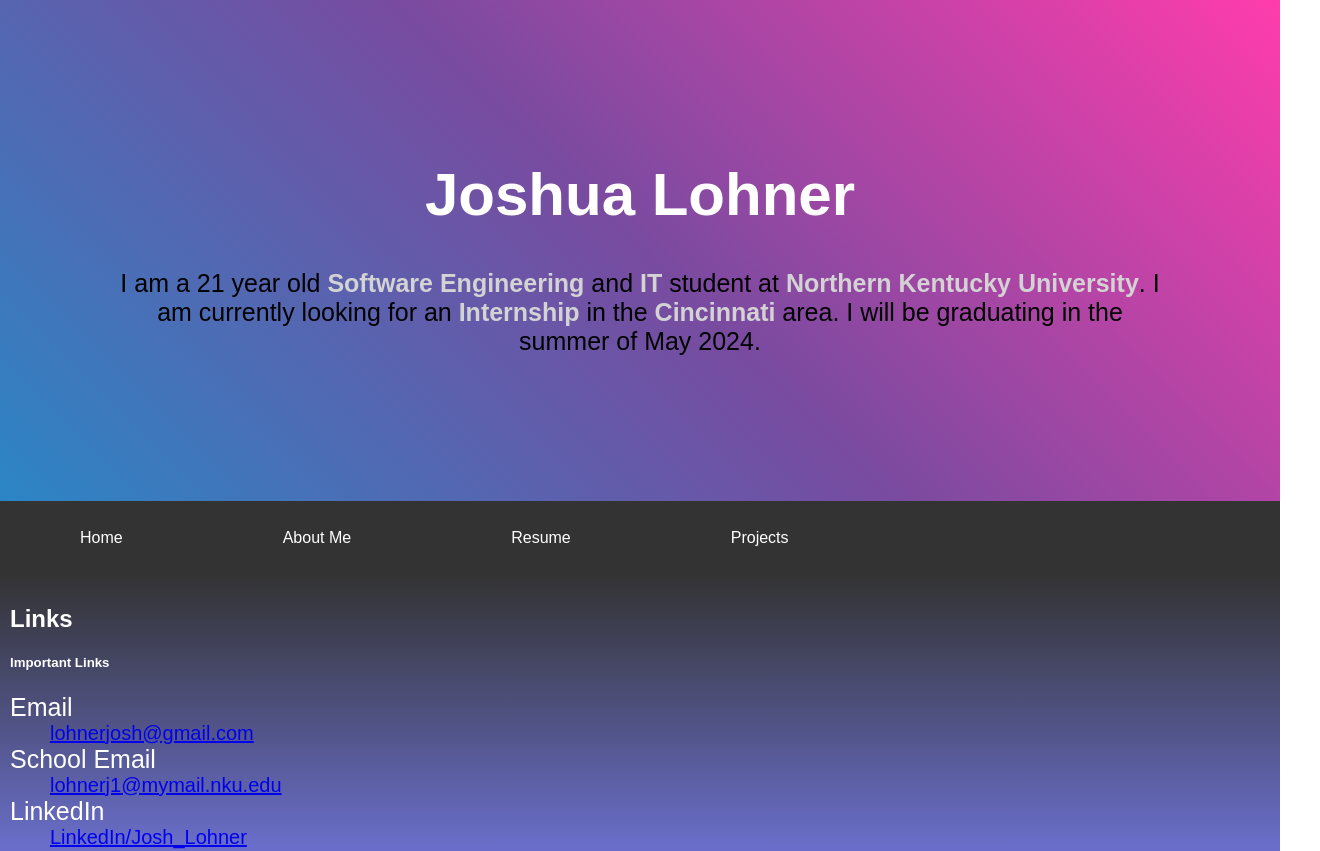
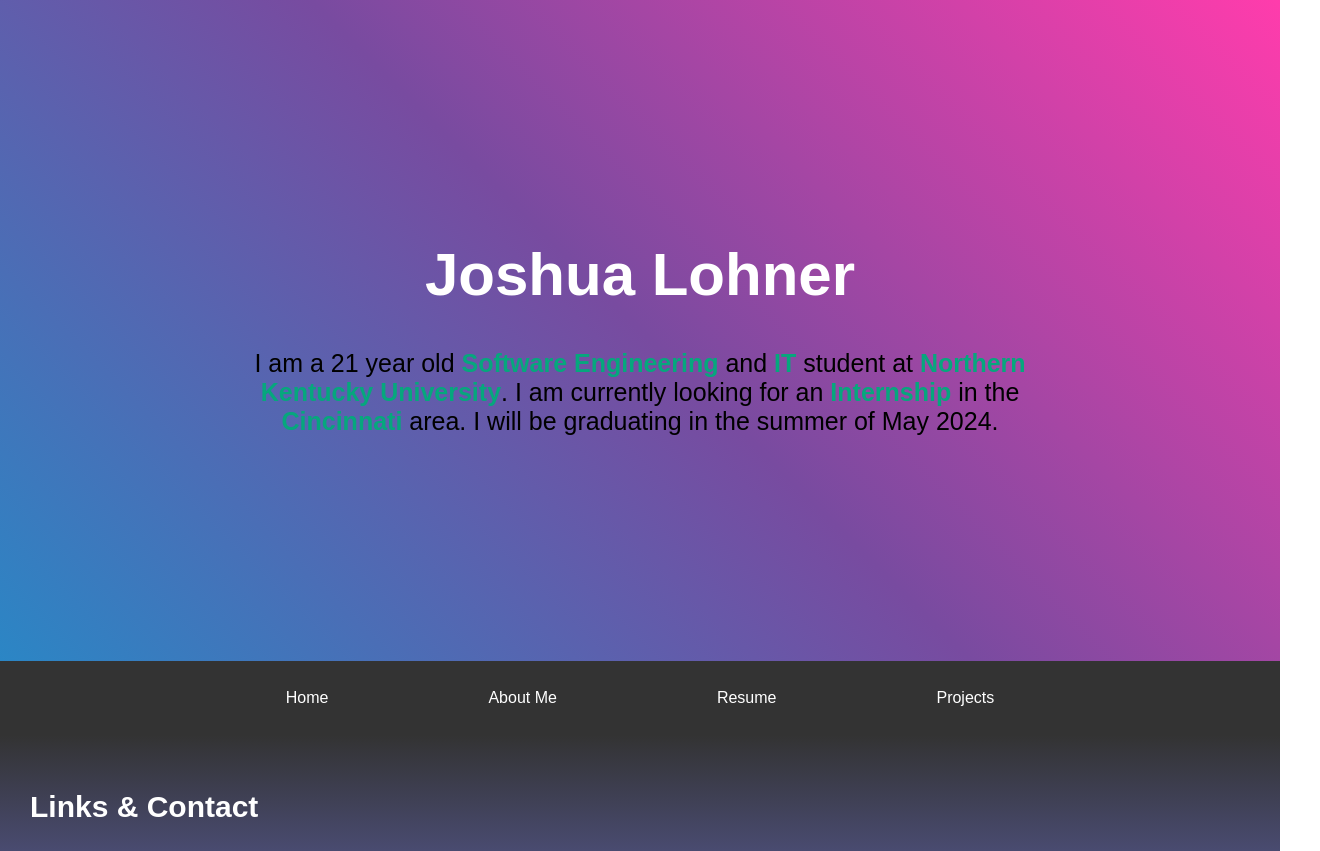
Before and after one commit to JoshLohner/lohnerj.github.io, a plain HTML site: page index.html in a window 1280 px wide. Shown: the top 851 px of the page, 1320 px wide, since content can reach past the window. Drawn offline with Linux system fonts and the light colour scheme.

Commit message:
Nav Bar centered, CSS cleaned up
thanks johnny :)

```diff
--- a/index.html
+++ b/index.html
@@ -29,8 +29,8 @@
   <div class="row">
     <div class="main">
       <div class="slant1" id="first">
-        <h2>Links</h2>
-        <h5>Important Links</h5>
+        <h2>Links & Contact</h2>
+
         <dl>
           <dt>Email</dt>
           <dd><a href="mailto:lohnerjosh@gmail.com">lohnerjosh@gmail.com</a></dd>
--- a/navbar.css
+++ b/navbar.css
@@ -1,31 +1,25 @@
-/* All */
- /* * {
-  box-sizing: border-box;
-  outline: dotted;
-  outline-color: red;
-}   */
-
-
-* {
+/* Style the body */
+body {
+  font-family: Arial, Helvetica, sans-serif;
+  margin: 0;
   box-sizing: border-box;
   scroll-padding-top: 70px;
 }
 
-/* Style the body */
-body {
-  font-family: Arial, Helvetica, sans-serif;
-  margin: 0;
-}
 
-/* Header/logo Title */
+
+
+
+
+/* Style the header */
 .header {
-  padding: 120px;
+  padding: 200px;
   text-align: center;
   color: white;
   font-size: 25px;
   background-color: #FF3CAC;
   background-image: linear-gradient(225deg, #FF3CAC 0%, #784BA0 50%, #2B86C5 100%);
-  color:black
+  color: black
 }
 
 /* Increase the font size of the heading */
@@ -34,38 +28,28 @@ body {
   color: white;
 }
 
-.header h2 {
-  font-size: 40px;
-  color: #D3D3D3;
-}
-
+/* Changes text color of bolded item in header */
 .header b {
-  color: #D3D3D3;
+  color: #06A77D;
 }
 
 
-dl dt {
-  color:white;
-  font-size:25px;
-}
 
- dl dd {
-  color:black;
-  font-size:20px;
-}
 
-/* Sticky navbar - toggles between relative and fixed, depending on the scroll position. It is positioned relative until a given offset position is met in the viewport - then it "sticks" in place (like position:fixed). The sticky value is not supported in IE or Edge 15 and earlier versions. However, for these versions the navbar will inherit default position */
+
+
+/* Style the navbar */
 .navbar {
   overflow: hidden;
   background-color: #333;
   position: sticky;
   position: -webkit-sticky;
   top: 0;
+  display: flex;
+  justify-content: center;
 }
 
-
-
-/* Style the navigation bar links */
+/* Style the navbar anchor */
 .navbar a {
   float: left;
   display: block;
@@ -75,46 +59,37 @@ dl dt {
   text-decoration: none;
 }
 
-
-/* Right-aligned link */
-.navbar a.right {
-  float: right;
-}
-
-/* Change color on hover */
+/* Change color on hover on navbar anchors */
 .navbar a:hover {
   background-color: #06A77D;
 
 }
 
-/* Active/current link */
 
 
 
-/* Column container */
+
+
+/* Style the main section */
 .row {
   display: -ms-flexbox;
-  /* IE10 */
   display: flex;
   -ms-flex-wrap: wrap;
-  /* IE10 */
   flex-wrap: wrap;
 }
 
-/* Create two unequal columns that sits next to each other */
-/* Sidebar/left column */
-
-
-
-/* Main column */
+/* Main */
 .main {
   -ms-flex: 70%;
-  /* IE10 */
   flex: 70%;
   color: white;
   padding: 0px;
+}
 
-
+/* Style the h2 tags in main, these are typically the Headers of the sections */
+.main h2 {
+  padding: 20px;
+  font-size: 30px;
 }
 
 /* Fake image, just for this example */
@@ -124,13 +99,25 @@ dl dt {
   padding: 20px;
 }
 
+/* Styles the List, DT is the first  */
+dl dt {
+  color: #06A77D;
+  font-size: 25px;
+  font-weight: bold;
+  text-indent: 20px;
+}
 
+/* Styles the List, DD is the second */
+dl dd {
+  color: black;
+  font-size: 20px;
+}
 
+/* The slants are the different sections, should look into just making 2 slants and alternate them */
 .slant1 {
   padding: 10px;
   background: linear-gradient(to bottom, #333, #7D83FF);
   border-bottom: 1px outset;
-
 }
 
 .slant2 {
@@ -145,6 +132,10 @@ dl dt {
   border-bottom: 1px outset;
 }
 
+
+
+
+
 /* Footer */
 .footer {
   padding: 20px;
@@ -152,6 +143,11 @@ dl dt {
   background: #ddd;
 }
 
+
+
+
+
+/* Style the different sized layouts */
 /* Responsive layout - when the screen is less than 700px wide, make the two columns stack on top of each other instead of next to each other */
 @media screen and (max-width: 700px) {
   .row {
```
